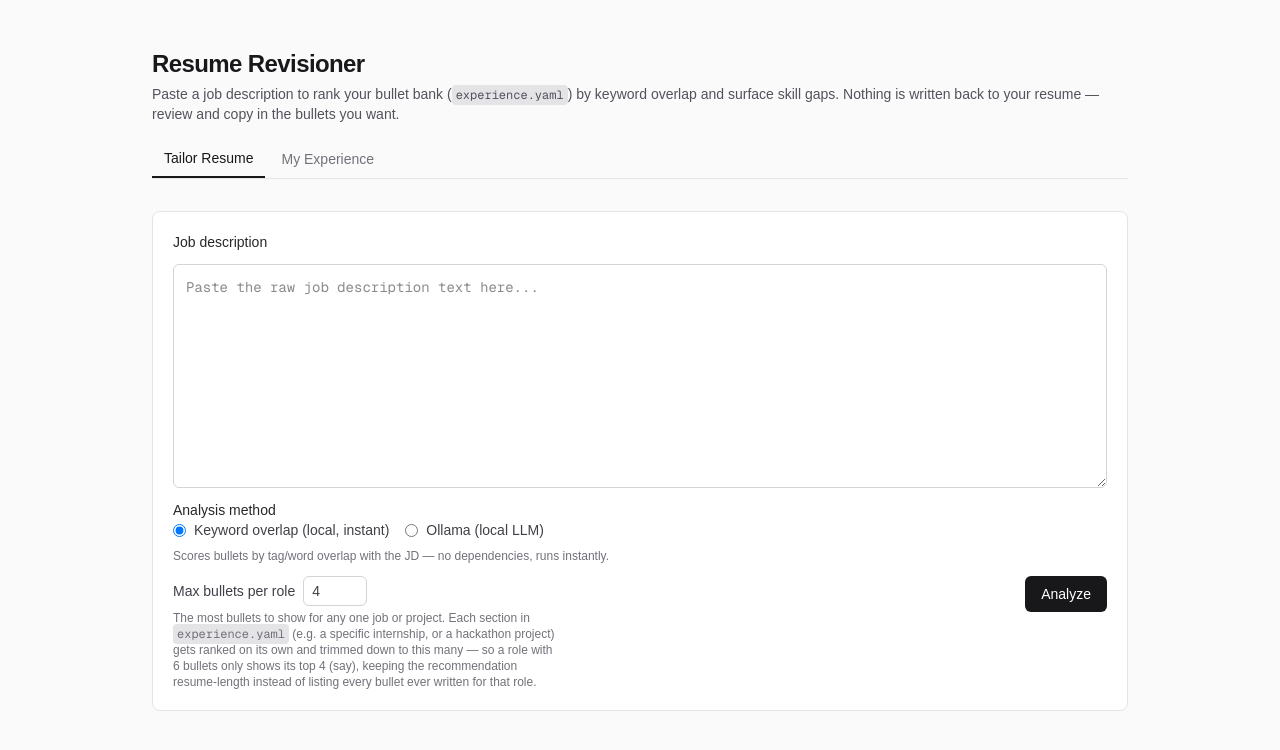
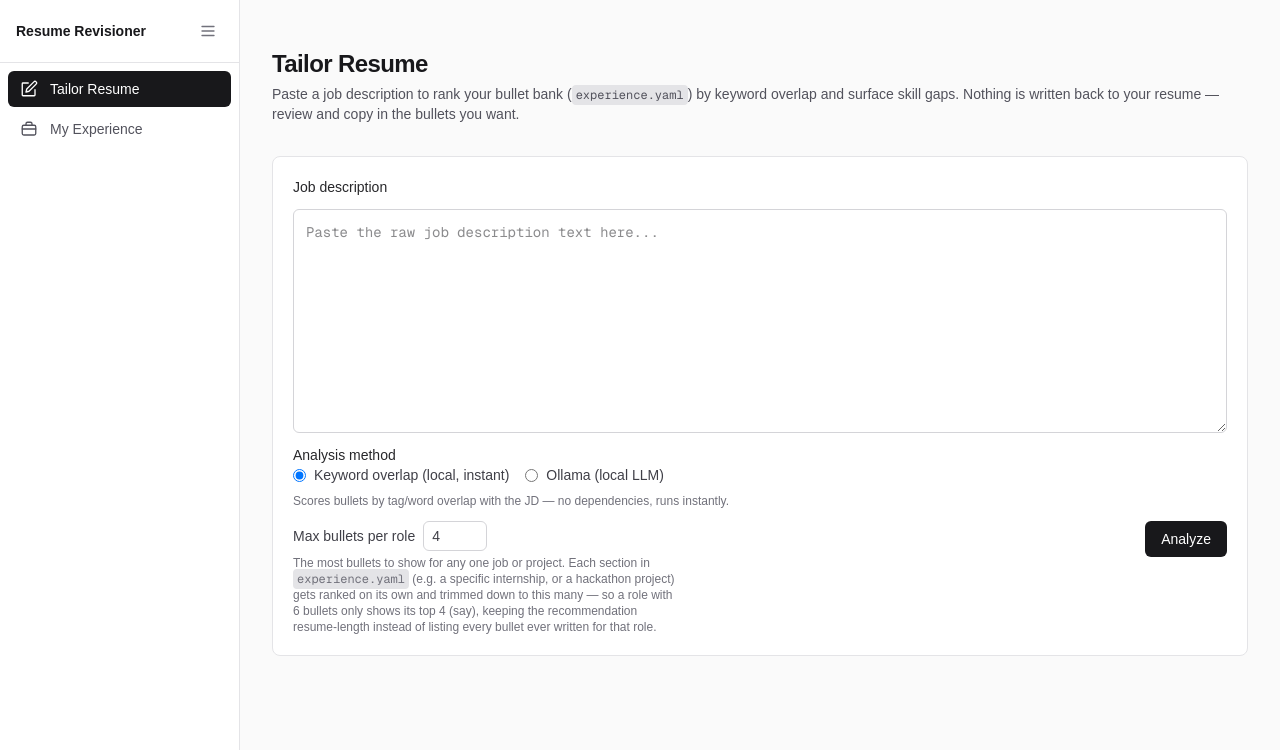
Before and after one commit to NavPilDev/resumake.cv, a Next.js app in the folder resume-revisioner/: page / in a window 1280 px wide. Shown: the top 750 px of the page. Built offline with nearby package versions, Linux system fonts and the light colour scheme.

Commit message:
UI Revision: Replace Navbar with sidebar

```diff
--- /dev/null
+++ b/resume-revisioner/app/components/SidebarNav.tsx
@@ -0,0 +1,137 @@
+"use client";
+
+import { useEffect, useState } from "react";
+
+export type NavTab = "tailor" | "experience";
+
+interface NavItem {
+  id: NavTab;
+  label: string;
+  description: string;
+  icon: React.ReactNode;
+}
+
+function TailorIcon() {
+  return (
+    <svg width="18" height="18" viewBox="0 0 24 24" fill="none" stroke="currentColor" strokeWidth="1.75">
+      <path d="M11 4H4a1 1 0 0 0-1 1v15a1 1 0 0 0 1 1h15a1 1 0 0 0 1-1v-7" strokeLinecap="round" strokeLinejoin="round" />
+      <path d="M18.5 2.5a2.121 2.121 0 0 1 3 3L12 15l-4 1 1-4Z" strokeLinecap="round" strokeLinejoin="round" />
+    </svg>
+  );
+}
+
+function ExperienceIcon() {
+  return (
+    <svg width="18" height="18" viewBox="0 0 24 24" fill="none" stroke="currentColor" strokeWidth="1.75">
+      <rect x="3" y="7" width="18" height="13" rx="2" strokeLinecap="round" strokeLinejoin="round" />
+      <path d="M8 7V5a2 2 0 0 1 2-2h4a2 2 0 0 1 2 2v2" strokeLinecap="round" strokeLinejoin="round" />
+      <path d="M3 12h18" strokeLinecap="round" strokeLinejoin="round" />
+    </svg>
+  );
+}
+
+function MenuIcon() {
+  return (
+    <svg width="18" height="18" viewBox="0 0 24 24" fill="none" stroke="currentColor" strokeWidth="1.75">
+      <path d="M4 6h16M4 12h16M4 18h16" strokeLinecap="round" strokeLinejoin="round" />
+    </svg>
+  );
+}
+
+const NAV_ITEMS: NavItem[] = [
+  {
+    id: "tailor",
+    label: "Tailor Resume",
+    description:
+      "Paste a job description to rank your bullet bank by keyword overlap and surface skill gaps.",
+    icon: <TailorIcon />,
+  },
+  {
+    id: "experience",
+    label: "My Experience",
+    description: "Build or edit your experience.yaml bullet bank from uploads, pasted text, or the form.",
+    icon: <ExperienceIcon />,
+  },
+];
+
+const STORAGE_KEY = "resumeRevisioner.sidebarCollapsed";
+
+export default function SidebarNav({
+  activeTab,
+  onTabChange,
+}: {
+  activeTab: NavTab;
+  onTabChange: (tab: NavTab) => void;
+}) {
+  const [collapsed, setCollapsed] = useState(false);
+
+  useEffect(() => {
+    const stored = window.localStorage.getItem(STORAGE_KEY);
+    if (stored !== null) setCollapsed(stored === "true");
+  }, []);
+
+  function toggleCollapsed() {
+    setCollapsed((prev) => {
+      const next = !prev;
+      window.localStorage.setItem(STORAGE_KEY, String(next));
+      return next;
+    });
+  }
+
+  return (
+    <aside
+      className={`sticky top-0 flex h-screen shrink-0 flex-col border-r border-zinc-200 bg-white transition-[width] duration-200 dark:border-zinc-800 dark:bg-zinc-950 ${
+        collapsed ? "w-14" : "w-60"
+      }`}
+    >
+      <div
+        className={`flex items-center border-b border-zinc-200 py-4 dark:border-zinc-800 ${
+          collapsed ? "justify-center px-0" : "gap-2 px-4"
+        }`}
+      >
+        {!collapsed && (
+          <span className="truncate text-sm font-semibold text-zinc-900 dark:text-zinc-50">
+            Resume Revisioner
+          </span>
+        )}
+        <button
+          type="button"
+          onClick={toggleCollapsed}
+          aria-label={collapsed ? "Expand sidebar" : "Collapse sidebar"}
+          className={`rounded-md p-1.5 text-zinc-500 hover:bg-zinc-100 hover:text-zinc-900 dark:text-zinc-400 dark:hover:bg-zinc-800 dark:hover:text-zinc-100 ${
+            collapsed ? "" : "ml-auto"
+          }`}
+        >
+          <MenuIcon />
+        </button>
+      </div>
+
+      <nav className="flex flex-col gap-1 p-2">
+        {NAV_ITEMS.map((item) => (
+          <div key={item.id} className="group relative">
+            <button
+              type="button"
+              onClick={() => onTabChange(item.id)}
+              aria-current={activeTab === item.id ? "page" : undefined}
+              className={`flex w-full items-center rounded-md px-3 py-2 text-sm font-medium transition-colors ${
+                collapsed ? "justify-center px-0" : "gap-3"
+              } ${
+                activeTab === item.id
+                  ? "bg-zinc-900 text-white dark:bg-zinc-100 dark:text-zinc-900"
+                  : "text-zinc-600 hover:bg-zinc-100 hover:text-zinc-900 dark:text-zinc-400 dark:hover:bg-zinc-800 dark:hover:text-zinc-100"
+              }`}
+            >
+              <span className="shrink-0">{item.icon}</span>
+              {!collapsed && <span className="truncate">{item.label}</span>}
+            </button>
+
+            <div className="pointer-events-none absolute left-full top-1/2 z-20 ml-2 hidden w-56 -translate-y-1/2 rounded-md border border-zinc-200 bg-white p-2.5 text-xs shadow-lg group-hover:block dark:border-zinc-800 dark:bg-zinc-900">
+              <p className="mb-0.5 font-semibold text-zinc-900 dark:text-zinc-50">{item.label}</p>
+              <p className="text-zinc-600 dark:text-zinc-300">{item.description}</p>
+            </div>
+          </div>
+        ))}
+      </nav>
+    </aside>
+  );
+}
--- a/resume-revisioner/app/page.tsx
+++ b/resume-revisioner/app/page.tsx
@@ -3,6 +3,7 @@
 import { useState } from "react";
 import BulletCard from "@/app/components/BulletCard";
 import ExperienceBuilder from "@/app/components/ExperienceBuilder";
+import SidebarNav from "@/app/components/SidebarNav";
 import type {
   AnalyzeMode,
   AnalyzeProgressEvent,
@@ -230,11 +231,13 @@
   }
 
   return (
-    <div className="min-h-full bg-zinc-50 dark:bg-black">
-      <main className="mx-auto flex max-w-5xl flex-col gap-8 px-6 py-12">
+    <div className="flex min-h-full bg-zinc-50 dark:bg-black">
+      <SidebarNav activeTab={activeTab} onTabChange={setActiveTab} />
+
+      <main className="mx-auto flex w-full max-w-5xl flex-col gap-8 px-6 py-12">
         <header>
           <h1 className="text-2xl font-semibold tracking-tight text-zinc-900 dark:text-zinc-50">
-            Resume Revisioner
+            {activeTab === "tailor" ? "Tailor Resume" : "My Experience"}
           </h1>
           <p className="mt-1 text-sm text-zinc-600 dark:text-zinc-400">
             {activeTab === "tailor" ? (
@@ -256,29 +259,6 @@
               </>
             )}
           </p>
-
-          <div className="mt-4 flex gap-1 border-b border-zinc-200 dark:border-zinc-800">
-            <button
-              onClick={() => setActiveTab("tailor")}
-              className={`rounded-t-md px-3 py-2 text-sm font-medium transition-colors ${
-                activeTab === "tailor"
-                  ? "border-b-2 border-zinc-900 text-zinc-900 dark:border-zinc-100 dark:text-zinc-50"
-                  : "text-zinc-500 hover:text-zinc-800 dark:text-zinc-400 dark:hover:text-zinc-200"
-              }`}
-            >
-              Tailor Resume
-            </button>
-            <button
-              onClick={() => setActiveTab("experience")}
-              className={`rounded-t-md px-3 py-2 text-sm font-medium transition-colors ${
-                activeTab === "experience"
-                  ? "border-b-2 border-zinc-900 text-zinc-900 dark:border-zinc-100 dark:text-zinc-50"
-                  : "text-zinc-500 hover:text-zinc-800 dark:text-zinc-400 dark:hover:text-zinc-200"
-              }`}
-            >
-              My Experience
-            </button>
-          </div>
         </header>
 
         {activeTab === "experience" && <ExperienceBuilder />}
```
Also changed, not shown: 1 other file (tests, documents, lock files or other folders).
